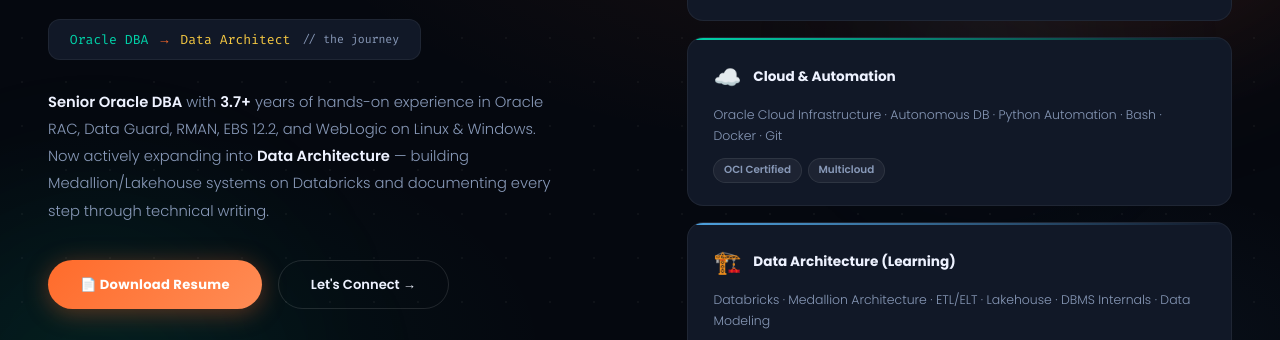
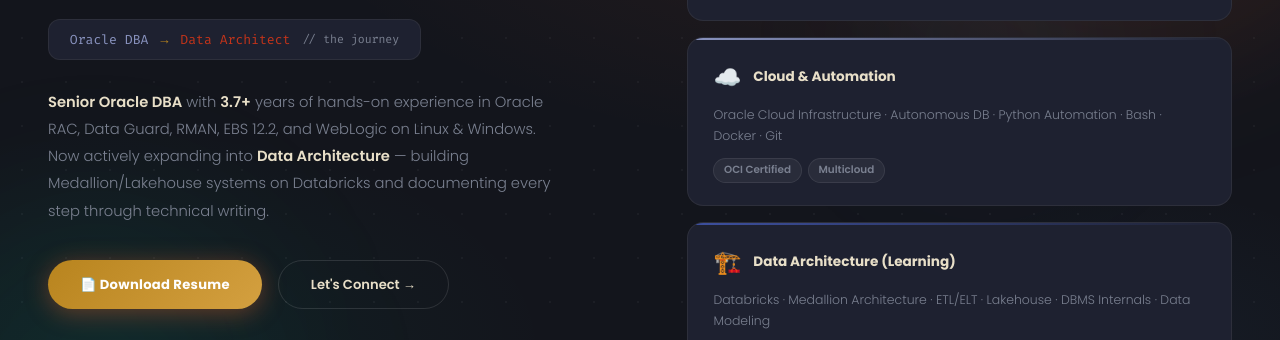
Before and after one commit to Ammamuthu/Ammamuthu.github.io, a plain HTML site: page index.html in a window 1280 px wide. Shown: the part 292-632 px from the top of the page. Drawn offline with Linux system fonts and the light colour scheme.

Commit message:
Update index.html

```diff
--- a/index.html
+++ b/index.html
@@ -7,18 +7,18 @@
   <link href="https://fonts.googleapis.com/css2?family=Poppins:wght@300;400;500;600;700;800;900&family=Fira+Code:wght@300;400;500&display=swap" rel="stylesheet"/>
   <style>
     :root {
-      --bg:      #05080f;
-      --bg2:     #080d18;
-      --bg3:     #0e1525;
-      --card:    #111827;
-      --orange:  #ff6b2b;
-      --orange2: #ff8c55;
-      --teal:    #00d4aa;
-      --blue:    #4fa3e0;
-      --gold:    #f5c842;
-      --text:    #eef2ff;
-      --sub:     #8899b8;
-      --border:  rgba(255,255,255,0.06);
+      --bg:      #13151c;
+      --bg2:     #1a1d27;
+      --bg3:     #20243180;
+      --card:    #1e2130;
+      --orange:  #b8841e;
+      --orange2: #d4a040;
+      --teal:    #8a94c0;
+      --blue:    #3d50a0;
+      --gold:    #c4341a;
+      --text:    #e8dfc8;
+      --sub:     #7a8090;
+      --border:  rgba(232,223,200,0.07);
     }
     *,*::before,*::after{margin:0;padding:0;box-sizing:border-box;}
     html{scroll-behavior:smooth;}
```
